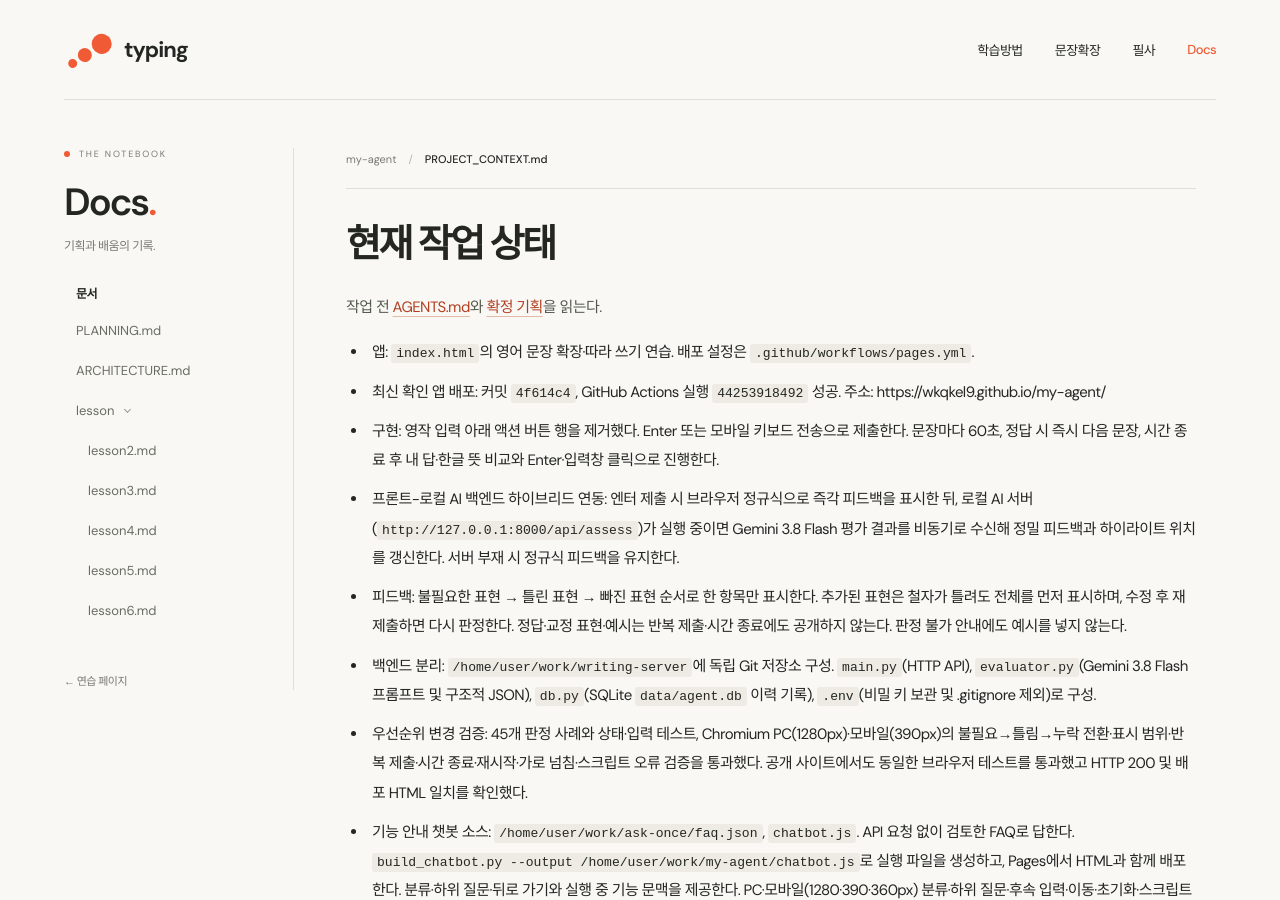
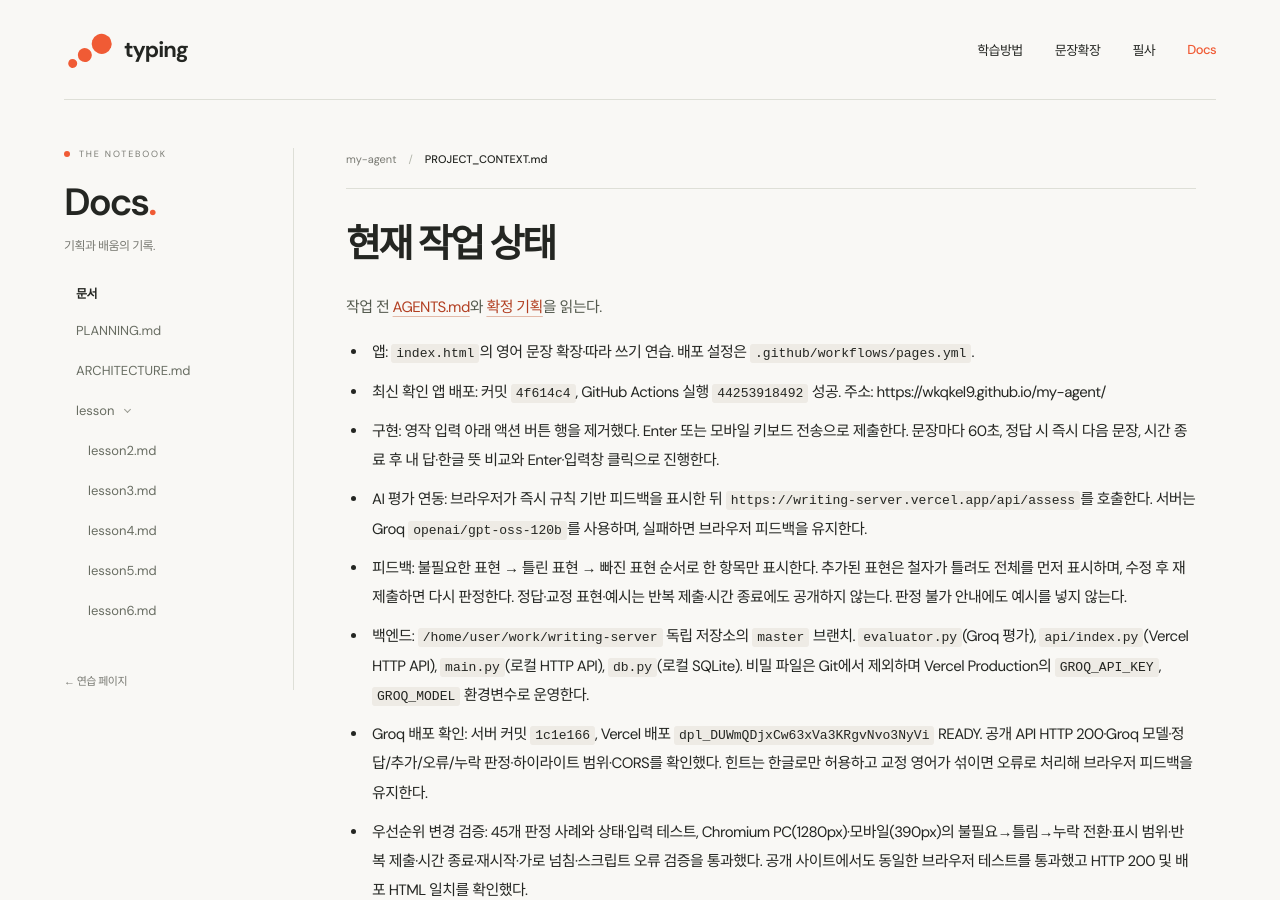
Before and after one commit to wkqkel9/my-agent, a Jekyll site: the page built from PROJECT_CONTEXT.md, in a window 1280 px wide and 900 px high. Built offline with Jekyll 4.4.1, drawn with Linux system fonts in a browser that asks for light colours; our own code applies the rules of GitHub Pages for plain Markdown files.

Commit message:
Document Groq production assessment service

```diff
--- a/PROJECT_CONTEXT.md
+++ b/PROJECT_CONTEXT.md
@@ -5,9 +5,10 @@
 - 앱: `index.html`의 영어 문장 확장·따라 쓰기 연습. 배포 설정은 `.github/workflows/pages.yml`.
 - 최신 확인 앱 배포: 커밋 `4f614c4`, GitHub Actions 실행 `44253918492` 성공. 주소: https://wkqkel9.github.io/my-agent/
 - 구현: 영작 입력 아래 액션 버튼 행을 제거했다. Enter 또는 모바일 키보드 전송으로 제출한다. 문장마다 60초, 정답 시 즉시 다음 문장, 시간 종료 후 내 답·한글 뜻 비교와 Enter·입력창 클릭으로 진행한다.
-- 프론트-로컬 AI 백엔드 하이브리드 연동: 엔터 제출 시 브라우저 정규식으로 즉각 피드백을 표시한 뒤, 로컬 AI 서버(`http://127.0.0.1:8000/api/assess`)가 실행 중이면 Gemini 3.8 Flash 평가 결과를 비동기로 수신해 정밀 피드백과 하이라이트 위치를 갱신한다. 서버 부재 시 정규식 피드백을 유지한다.
+- AI 평가 연동: 브라우저가 즉시 규칙 기반 피드백을 표시한 뒤 `https://writing-server.vercel.app/api/assess`를 호출한다. 서버는 Groq `openai/gpt-oss-120b`를 사용하며, 실패하면 브라우저 피드백을 유지한다.
 - 피드백: 불필요한 표현 → 틀린 표현 → 빠진 표현 순서로 한 항목만 표시한다. 추가된 표현은 철자가 틀려도 전체를 먼저 표시하며, 수정 후 재제출하면 다시 판정한다. 정답·교정 표현·예시는 반복 제출·시간 종료에도 공개하지 않는다. 판정 불가 안내에도 예시를 넣지 않는다.
-- 백엔드 분리: `/home/user/work/writing-server`에 독립 Git 저장소 구성. `main.py`(HTTP API), `evaluator.py`(Gemini 3.8 Flash 프롬프트 및 구조적 JSON), `db.py`(SQLite `data/agent.db` 이력 기록), `.env`(비밀 키 보관 및 .gitignore 제외)로 구성.
+- 백엔드: `/home/user/work/writing-server` 독립 저장소의 `master` 브랜치. `evaluator.py`(Groq 평가), `api/index.py`(Vercel HTTP API), `main.py`(로컬 HTTP API), `db.py`(로컬 SQLite). 비밀 파일은 Git에서 제외하며 Vercel Production의 `GROQ_API_KEY`, `GROQ_MODEL` 환경변수로 운영한다.
+- Groq 배포 확인: 서버 커밋 `1c1e166`, Vercel 배포 `dpl_DUWmQDjxCw63xVa3KRgvNvo3NyVi` READY. 공개 API HTTP 200·Groq 모델·정답/추가/오류/누락 판정·하이라이트 범위·CORS를 확인했다. 힌트는 한글로만 허용하고 교정 영어가 섞이면 오류로 처리해 브라우저 피드백을 유지한다.
 - 우선순위 변경 검증: 45개 판정 사례와 상태·입력 테스트, Chromium PC(1280px)·모바일(390px)의 불필요→틀림→누락 전환·표시 범위·반복 제출·시간 종료·재시작·가로 넘침·스크립트 오류 검증을 통과했다. 공개 사이트에서도 동일한 브라우저 테스트를 통과했고 HTTP 200 및 배포 HTML 일치를 확인했다.
 - 기능 안내 챗봇 소스: `/home/user/work/ask-once/faq.json`, `chatbot.js`. API 요청 없이 검토한 FAQ로 답한다. `build_chatbot.py --output /home/user/work/my-agent/chatbot.js`로 실행 파일을 생성하고, Pages에서 HTML과 함께 배포한다. 분류·하위 질문·뒤로 가기와 실행 중 기능 문맥을 제공한다. PC·모바일(1280·390·360px) 분류·하위 질문·후속 입력·이동·초기화·스크립트 오류 검증과 기존 영작 회귀 검증을 통과했다. 공개 사이트에서도 동일한 챗봇 검증을 통과했으며 HTML·JS의 HTTP 200과 로컬 파일 일치를 확인했다.
 - 시스템 Node가 없어 검증에는 `/tmp`의 Playwright Node와 Chromium을 사용했다. 일반 환경에서는 `node tests/expansion.test.js`, Playwright·Chromium 설치 후 `python tests/expansion.browser.py`로 실행한다.
```
Also changed, not shown: PLANNING.md (+5 -0 lines).
